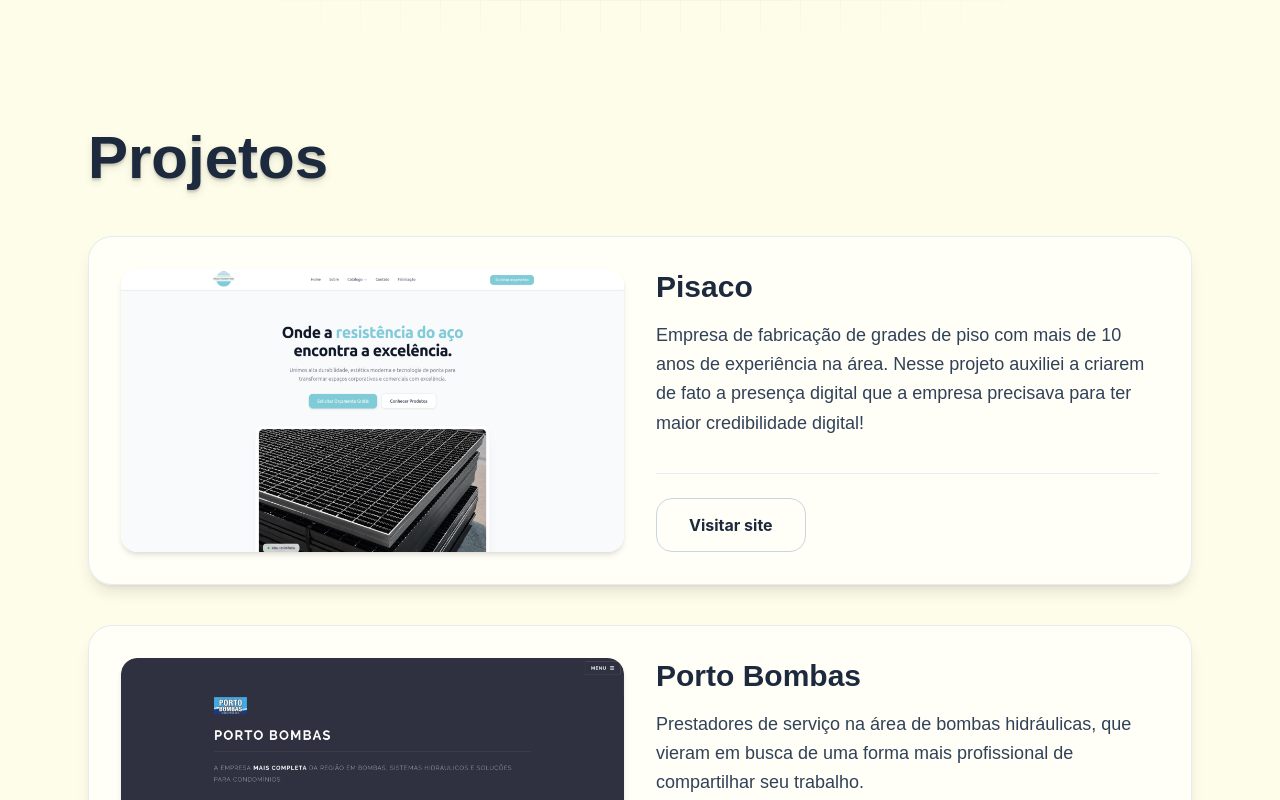
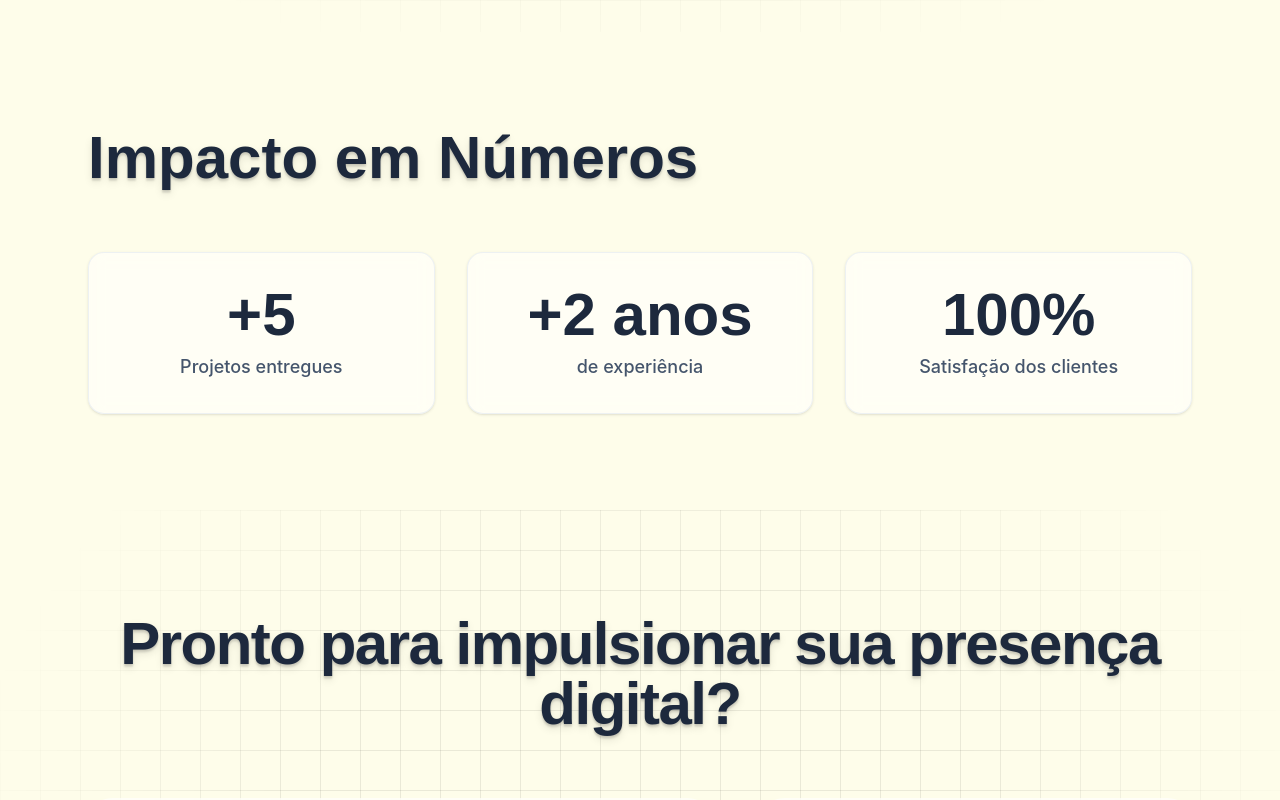
Before and after one commit to VictorPresenca/presenza-labs, a React (Vite) app: page / in a window 1280 px wide. Shown: the part 2160-2960 px from the top of the page. Built offline with nearby package versions, Linux system fonts and the light colour scheme; a web font is replaced by a local one.

Commit message:
remove projetos

```diff
--- a/src/components/Projetos.jsx
+++ b/src/components/Projetos.jsx
@@ -1,36 +1,41 @@
-import { motion } from "framer-motion";
-import imgPisaco from "../assets/pisaco/img-pisaco-desktop-1.webp";
-import imgPortoBombas from "../assets/portobombas/img-portoltda-desktop-1.webp";
-import imgGMFAdvogados from "../assets/gmf/gmf-desktop-1.webp";
+import { useEffect, useRef } from "react";
+import { motion, useInView, useMotionValue, useSpring } from "framer-motion";
 
-const projetos = [
-  {
-    id: 1,
-    title: "Pisaco",
-    url: "https://pisaco.com.br",
-    image: imgPisaco,
-    description:
-      "Empresa de fabricação de grades de piso com mais de 10 anos de experiência na área. Nesse projeto auxiliei a criarem de fato a presença digital que a empresa precisava para ter maior credibilidade digital!",
-  },
-  {
-    id: 2,
-    title: "Porto Bombas",
-    url: "https://portoltda.com.br",
-    image: imgPortoBombas,
-    description:
-      "Prestadores de serviço na área de bombas hidráulicas, que vieram em busca de uma forma mais profissional de compartilhar seu trabalho.",
-  },
-  {
-    id: 3,
-    title: "GMF Advogados",
-    url: "https://advogadosgmf.com.br",
-    image: imgGMFAdvogados,
-    description:
-      "Advocacia que atua em diversas áreas do direito, sempre tendo foco em profissionalismo e a famosa segurança jurídica! Criamos esse projeto para que eles tenham um contato direto e maior credibilidade com todos os clientes!",
-  },
-];
+// Componente para animar os números
+function AnimatedNumber({ value, suffix = "" }) {
+  const ref = useRef(null);
+  const isInView = useInView(ref, { once: true, margin: "-50px" });
+
+  const motionValue = useMotionValue(0);
+  const springValue = useSpring(motionValue, {
+    damping: 30,
+    stiffness: 100,
+  });
+
+  useEffect(() => {
+    if (isInView) {
+      motionValue.set(value);
+    }
+  }, [isInView, value, motionValue]);
+
+  useEffect(() => {
+    return springValue.on("change", (latest) => {
+      if (ref.current) {
+        ref.current.textContent = Math.floor(latest) + suffix;
+      }
+    });
+  }, [springValue, suffix]);
+
+  return <span ref={ref}>0{suffix}</span>;
+}
 
 export default function Projetos() {
+  const stats = [
+    { id: 1, number: 5, prefix: "+", suffix: "", label: "Projetos entregues" },
+    { id: 2, number: 2, prefix: "+", suffix: " anos", label: "de experiência" },
+    { id: 3, number: 100, prefix: "", suffix: "%", label: "Satisfação dos clientes" },
+  ];
+
   return (
     <div className="bg-[#fefdea]">
       <motion.div
@@ -40,55 +45,26 @@
         transition={{ duration: 0.6, ease: "easeOut" }}
         className="w-full"
       >
-        <div id="projetos" className="py-12 sm:py-20 lg:py-24 max-w-6xl mx-auto px-6">
-          {/** Título **/}
-          <h2 className="font-elms text-4xl sm:text-5xl xl:text-6xl font-bold text-shadow-lg pb-8 sm:pb-12 text-slate-800 text-center md:text-left select-none">
-            Projetos
+        <div id="projetos" className="py-16 sm:py-24 max-w-6xl mx-auto px-6">
+          {/* Título */}
+          <h2 className="font-elms text-4xl sm:text-5xl xl:text-6xl font-bold text-shadow-lg pb-12 sm:pb-16 text-slate-800 text-center md:text-left select-none">
+            Impacto em Números
           </h2>
 
-          {/** Seção de projetos **/}
-          <div className="flex flex-col gap-8 sm:gap-10">
-            {projetos.map((projeto) => (
+          {/* Grid de Métricas */}
+          <div className="grid grid-cols-1 md:grid-cols-3 gap-8 text-center">
+            {stats.map((stat) => (
               <div
-                key={projeto.id}
-                className="grid grid-cols-1 lg:grid-cols-2 gap-8 items-center bg-white/60 backdrop-blur-sm p-6 sm:p-8 rounded-3xl shadow-lg border border-slate-200/80"
+                key={stat.id}
+                className="flex flex-col items-center justify-center p-8 bg-white/50 backdrop-blur-sm rounded-2xl shadow-sm border border-slate-200/60"
               >
-                {/** Imagem do Projeto **/}
-                <a
-                  href={projeto.url}
-                  target="_blank"
-                  rel="noopener noreferrer"
-                  className="overflow-hidden rounded-2xl shadow-md transition-transform duration-300 hover:scale-[1.02] block"
-                >
-                  <img
-                    src={projeto.image}
-                    alt={`Preview do site ${projeto.title}`}
-                    className="w-full h-auto object-cover rounded-2xl"
-                  />
-                </a>
-
-                {/** Informações do Projeto **/}
-                <div className="flex flex-col justify-between h-full">
-                  <div>
-                    <h3 className="font-elms font-bold text-2xl sm:text-3xl text-slate-800">
-                      {projeto.title}
-                    </h3>
-                    <p className="font-elms text-slate-700 mt-4 text-base sm:text-lg leading-relaxed">
-                      {projeto.description}
-                    </p>
-                  </div>
-
-                  <div className="mt-6 sm:mt-8 pt-6 border-t border-slate-200/80">
-                    <a
-                      href={projeto.url}
-                      target="_blank"
-                      rel="noopener noreferrer"
-                      className="w-full sm:w-auto inline-flex items-center justify-center py-3.5 px-8 border border-slate-300 text-slate-800 font-bold rounded-2xl hover:bg-slate-800 hover:text-white transition-colors duration-200 gap-2"
-                    >
-                      Visitar site
-                    </a>
-                  </div>
-                </div>
+                <span className="font-elms text-5xl sm:text-6xl font-extrabold text-slate-800 mb-2">
+                  {stat.prefix}
+                  <AnimatedNumber value={stat.number} suffix={stat.suffix} />
+                </span>
+                <p className="text-slate-600 font-medium text-lg">
+                  {stat.label}
+                </p>
               </div>
             ))}
           </div>
```
Also changed, not shown: 1 other file (tests, documents, lock files or other folders).
